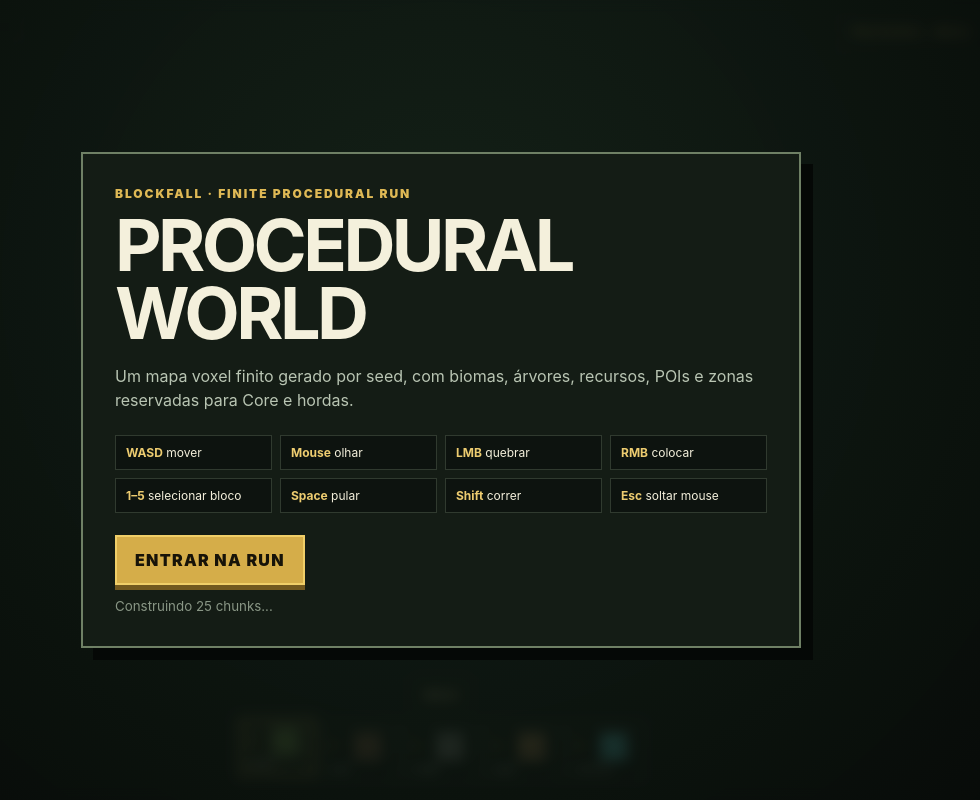
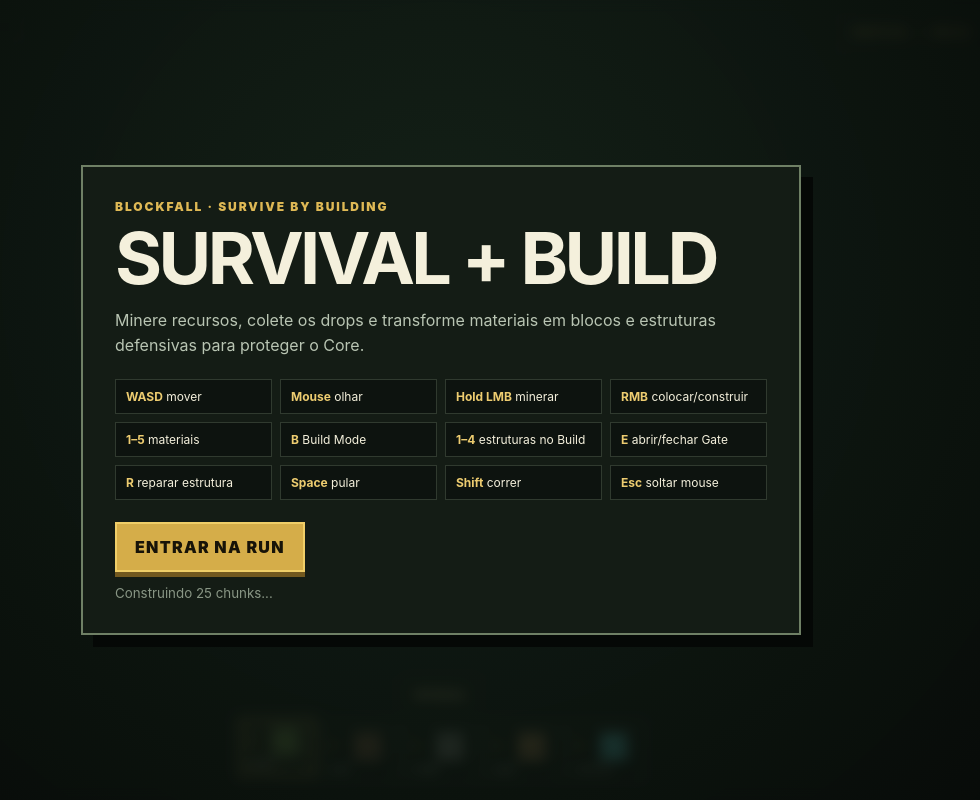
Before and after one commit to EduardoLavall/blockbound, a website built with Vite: page index.html in a window 1280 px wide. Shown: the whole page, without its empty margins (199-1179 px from the left). Built offline with nearby package versions, Linux system fonts and the light colour scheme.

Commit message:
ui: add survival and build HUD surfaces

```diff
--- a/index.html
+++ b/index.html
@@ -5,34 +5,49 @@
     <meta name="viewport" content="width=device-width, initial-scale=1.0" />
     <meta name="theme-color" content="#10170f" />
     <meta name="description" content="Blockfall — 3D voxel FPS tower defense roguelite." />
-    <title>Blockfall — Procedural World</title>
+    <title>Blockfall — Survival & Build</title>
   </head>
   <body>
     <div id="app">
       <canvas id="game-canvas"></canvas>
       <div id="crosshair" aria-hidden="true"></div>
       <div id="debug"></div>
-      <div id="status">PROCEDURAL WORLD · ISSUE #5</div>
-      <div id="target-info">BUILD</div>
-      <div id="hotbar" aria-label="Hotbar"></div>
+      <div id="status">SURVIVAL + BUILD · ISSUE #6</div>
+
+      <div id="core-hud"></div>
+      <div id="inventory-hud"></div>
+
+      <div id="build-info">B · BUILD MODE</div>
+      <div id="target-info">MATERIAL</div>
+
+      <div id="mining-progress-track">
+        <div id="mining-progress-fill"></div>
+      </div>
+
+      <div id="buildbar" aria-label="Build recipes"></div>
+      <div id="hotbar" aria-label="Material hotbar"></div>
 
       <div id="start-overlay" class="overlay">
         <div class="panel">
-          <div class="eyebrow">BLOCKFALL · FINITE PROCEDURAL RUN</div>
-          <h1>PROCEDURAL WORLD</h1>
-          <p>Um mapa voxel finito gerado por seed, com biomas, árvores, recursos, POIs e zonas reservadas para Core e hordas.</p>
+          <div class="eyebrow">BLOCKFALL · SURVIVE BY BUILDING</div>
+          <h1>SURVIVAL + BUILD</h1>
+          <p>Minere recursos, colete os drops e transforme materiais em blocos e estruturas defensivas para proteger o Core.</p>
           <div class="controls">
             <span><b>WASD</b> mover</span>
             <span><b>Mouse</b> olhar</span>
-            <span><b>LMB</b> quebrar</span>
-            <span><b>RMB</b> colocar</span>
-            <span><b>1–5</b> selecionar bloco</span>
+            <span><b>Hold LMB</b> minerar</span>
+            <span><b>RMB</b> colocar/construir</span>
+            <span><b>1–5</b> materiais</span>
+            <span><b>B</b> Build Mode</span>
+            <span><b>1–4</b> estruturas no Build</span>
+            <span><b>E</b> abrir/fechar Gate</span>
+            <span><b>R</b> reparar estrutura</span>
             <span><b>Space</b> pular</span>
             <span><b>Shift</b> correr</span>
             <span><b>Esc</b> soltar mouse</span>
           </div>
           <button id="play-button">ENTRAR NA RUN</button>
-          <small id="loading-label">Gerando seed...</small>
+          <small id="loading-label">Preparando sobrevivência...</small>
         </div>
       </div>
     </div>
```
